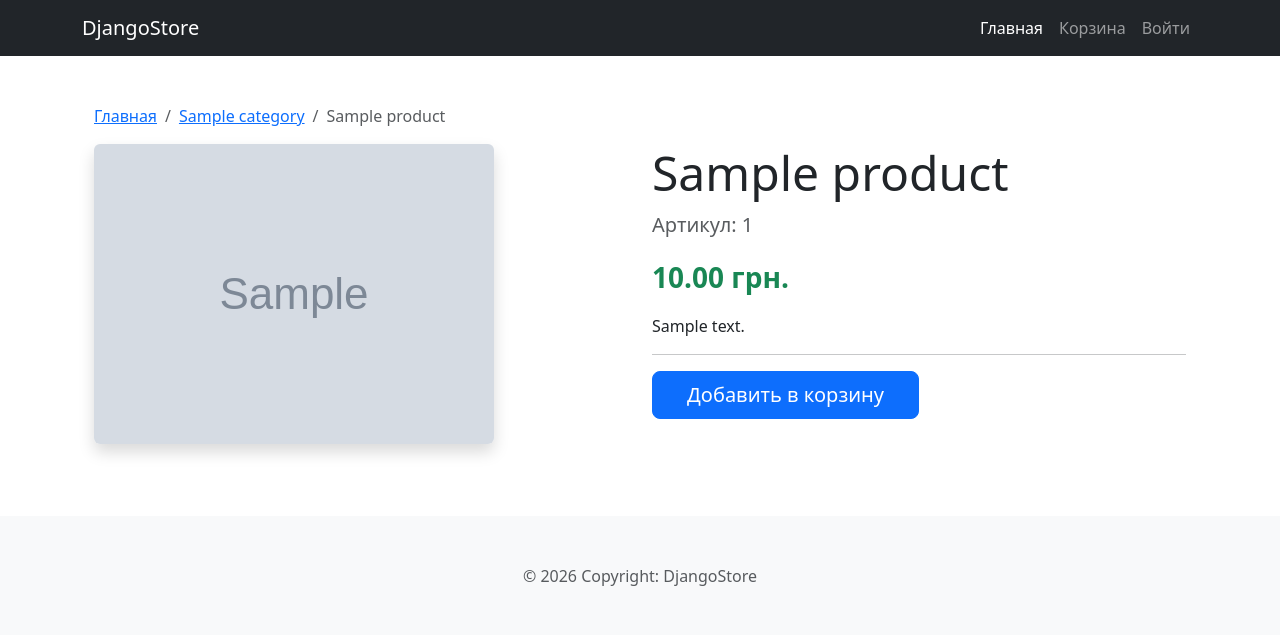
After one commit to ahettt/dj_store, a Django app: a page that uses templates/store/product_detail.html in a window 1280 px wide. The commit adds this page. Shown: the top 635 px of the page. Run offline with Django 5.2, Linux system fonts and the light colour scheme; tables that the repository leaves empty hold one stand-in row (values such as "Sample post"); grey boxes marked "Sample" are stand-in pictures.

Commit message:
Add product detail view and template

```diff
--- a/store/urls.py
+++ b/store/urls.py
@@ -5,5 +5,6 @@ app_name = 'store'
 
 urlpatterns = [
     path('', views.product_list, name='product_list'),
-    path('<slug:category_slug>/', views.product_list, name='product_list_by_category'),
+    path('category/<slug:category_slug>/', views.product_list, name='product_list_by_category'),
+    path('<int:id>/<slug:slug>/', views.product_detail, name='product_detail'),
 ]
--- a/store/views.py
+++ b/store/views.py
@@ -17,3 +17,9 @@ def product_list(request, category_slug=None):
         'categories': categories,
         'products': products
     })
+
+
+def product_detail(request, id, slug):
+    product = get_object_or_404(Product, id=id, slug=slug, available=True)
+
+    return render(request, 'store/product_detail.html', {'product': product})
--- /dev/null
+++ b/templates/store/product_detail.html
@@ -0,0 +1,48 @@
+{% extends "base.html" %}
+{% load static %}
+
+{% block title %}{{ product.name }}{% endblock %}
+
+{% block content %}
+<div class="container mt-5">
+    <nav aria-label="breadcrumb">
+        <ol class="breadcrumb">
+            <li class="breadcrumb-item"><a href="{% url 'store:product_list' %}">Главная</a></li>
+            <li class="breadcrumb-item"><a href="{{ product.category.get_absolute_url }}">{{ product.category.name }}</a></li>
+            <li class="breadcrumb-item active" aria-current="page">{{ product.name }}</li>
+        </ol>
+    </nav>
+
+    <div class="row">
+        <div class="col-md-6 mb-4">
+            {% if product.image %}
+                <img src="{{ product.image.url }}" class="img-fluid rounded shadow" alt="{{ product.name }}">
+            {% else %}
+                <img src="{% static 'img/no_image.png' %}" class="img-fluid rounded shadow" alt="Нет фото">
+            {% endif %}
+        </div>
+
+        <div class="col-md-6">
+            <h1 class="display-5">{{ product.name }}</h1>
+            <p class="lead text-muted">Артикул: {{ product.id }}</p>
+
+            <div class="fs-3 fw-bold text-success mb-3">
+                {{ product.price }} грн.
+            </div>
+
+            <p>{{ product.description|linebreaks }}</p>
+
+            <hr>
+
+            <form action="#" method="post">
+                {% csrf_token %}
+                <div class="d-grid gap-2 col-6 mx-auto mx-md-0">
+                    <button type="button" class="btn btn-primary btn-lg">
+                        Добавить в корзину
+                    </button>
+                </div>
+            </form>
+        </div>
+    </div>
+</div>
+{% endblock %}
--- a/templates/store/product_list.html
+++ b/templates/store/product_list.html
@@ -31,15 +31,15 @@
                 <div class="col-md-4 mb-4">
                     <div class="card h-100 shadow-sm">
                         {% if product.image %}
-                            <img src="{{ product.image.url }}" class="card-img-top" alt="{{ product.name }}" style="height: 200px; object-fit: contain; padding: 10px;">
+                        <a href="{{ product.get_absolute_url }}"><img src="{{ product.image.url }}" class="card-img-top" alt="{{ product.name }}" style="height: 200px; object-fit: contain; padding: 10px;"></a>
                         {% else %}
-                            <img src="{% static 'img/no_image.png' %}" class="card-img-top" alt="Нет фото">
+                            <a href="{{ product.get_absolute_url }}"><img src="{% static 'img/no_image.png' %}" class="card-img-top" alt="Нет фото"></a>
                         {% endif %}
 
                         <div class="card-body">
                             <h5 class="card-title text-truncate">{{ product.name }}</h5>
                             <p class="card-text text-success fw-bold">{{ product.price }} грн.</p>
-                            <a href="#" class="btn btn-primary w-100">Подробнее</a>
+                            <a href="{{ product.get_absolute_url }}" class="btn btn-primary w-100">Подробнее</a>
                         </div>
                     </div>
                 </div>
```
